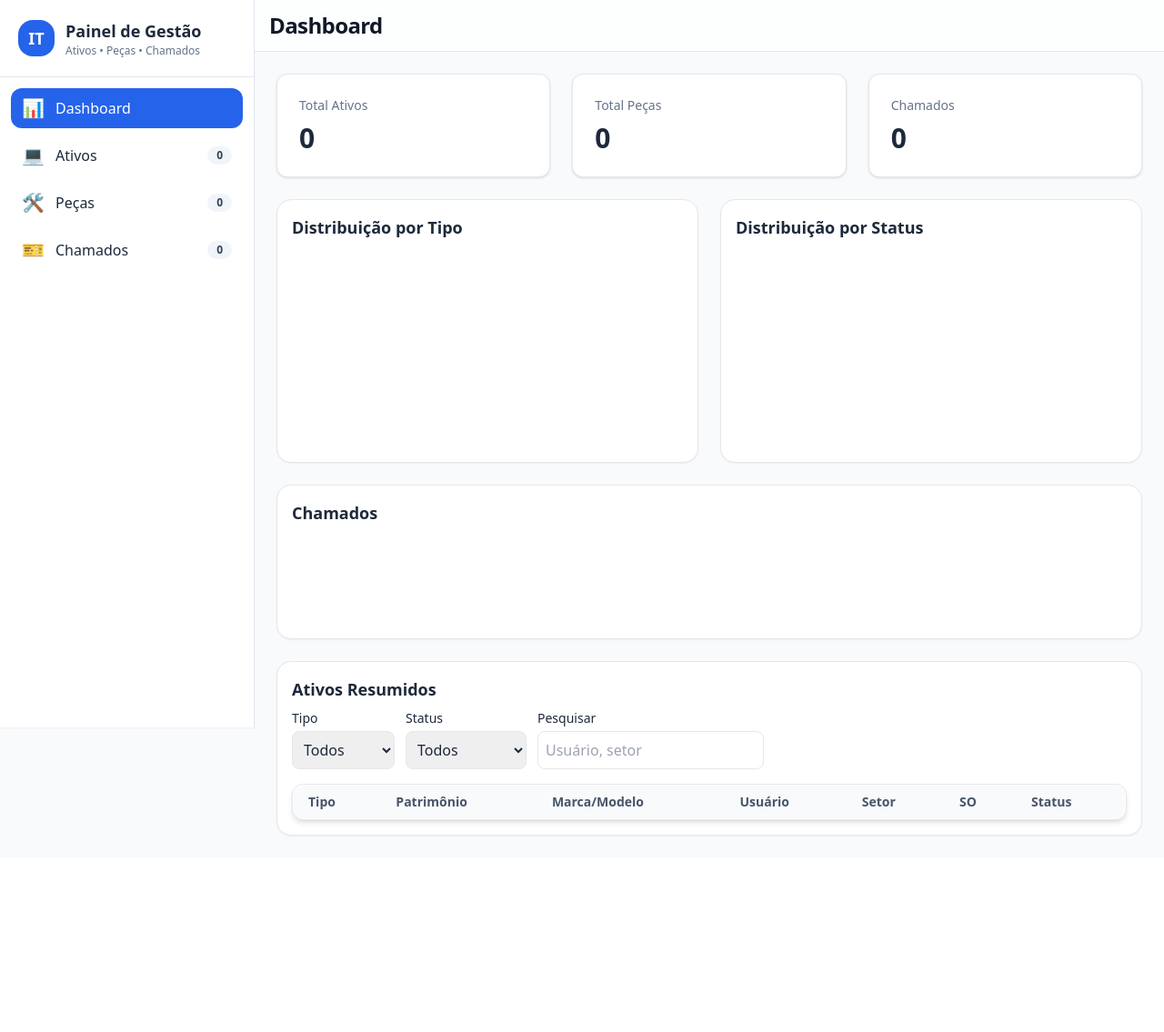
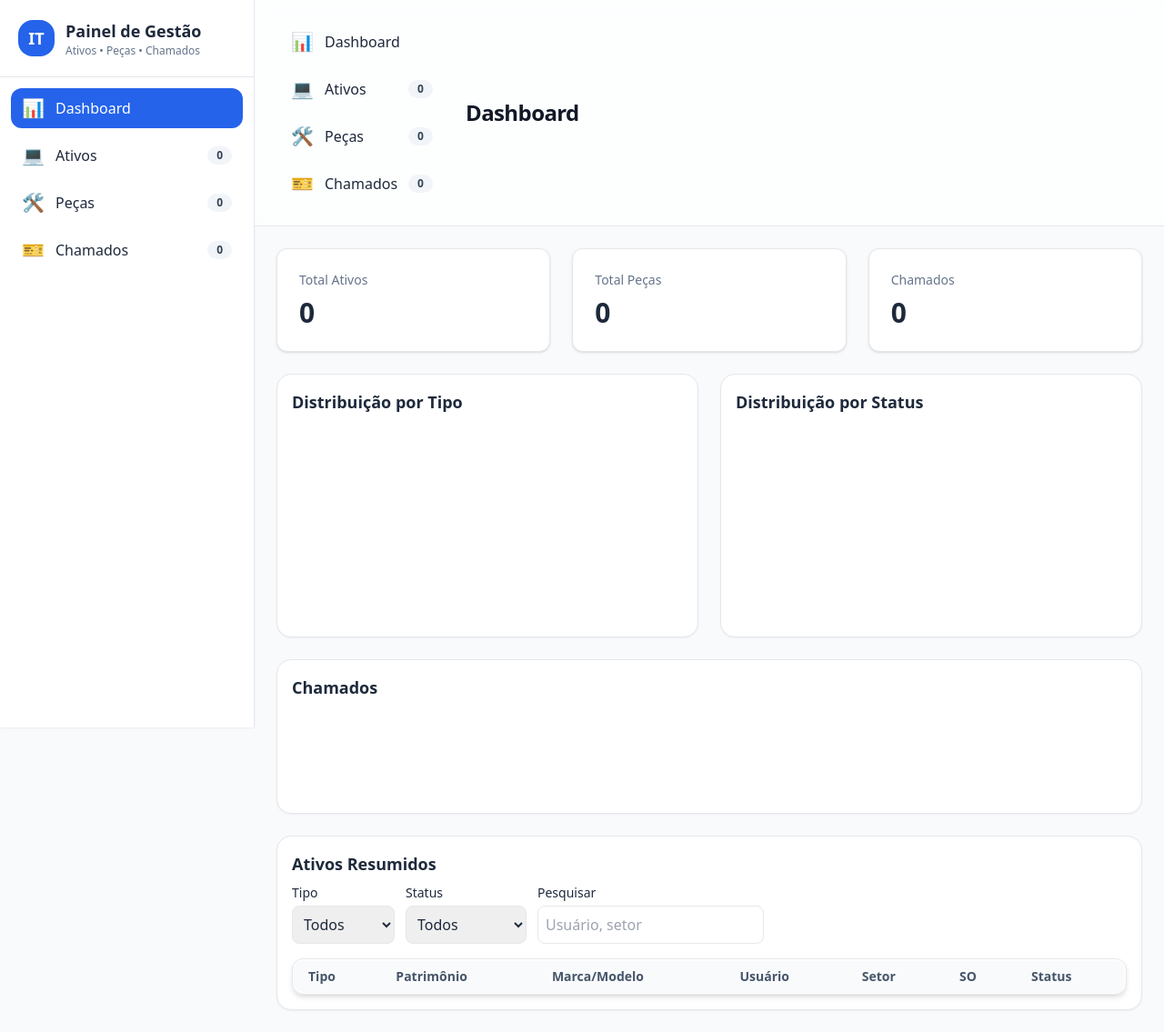
Before and after one commit to dghenri/pgi, a Flask app: page / in a window 1280 px wide. Shown: the whole page at 91% size. Before the commit the page ends 920 px from the top, so only its background shows below. Run offline with Flask 3, Linux system fonts and the light colour scheme; lists and menus that the app fills with data are empty; a map, chart or similar area stays blank; some libraries are stand-ins or nearby versions.

Commit message:
Preparando o menu mobile no front-end

```diff
--- a/templates/index.html
+++ b/templates/index.html
@@ -57,8 +57,36 @@
       <header class="sticky top-0 z-20 bg-white/70 backdrop-blur border-b border-slate-200">
         <div class="max-w-7xl mx-auto px-4 py-3 flex items-center justify-between">
           <div class="flex items-center gap-3">
-            <button id="mobileMenuBtn" class="md:hidden rounded-lg border px-2 py-1">☰</button>
-            <h2 id="pageTitle" class="text-2xl font-bold tracking-tight text-gray-900">Dashboard</h2>
+            <div class="hidden md:block">
+              <nav class="p-3 space-y-2">
+                <button data-page="dashboard" class="w-full flex items-center gap-3 px-3 py-2 rounded-xl hover:bg-slate-100 group" onclick="renderAtivos()">
+                  <span class="text-xl">📊</span>
+                  <span class="font-medium">Dashboard</span>
+                </button>
+
+                <button data-page="ativos" class="w-full flex items-center gap-3 px-3 py-2 rounded-xl hover:bg-slate-100 group">
+                  <span class="text-xl">💻</span>
+                  <span class="font-medium">Ativos</span>
+                  <span id="badgeAtivos" class="ml-auto inline-flex items-center justify-center rounded-full bg-slate-100 px-2.5 py-0.5 text-xs font-semibold text-slate-700">0</span>
+                </button>
+
+                <button data-page="pecas" class="w-full flex items-center gap-3 px-3 py-2 rounded-xl hover:bg-slate-100 group">
+                  <span class="text-xl">🛠️</span>
+                  <span class="font-medium">Peças</span>
+                  <span id="badgePecas" class="ml-auto inline-flex items-center justify-center rounded-full bg-slate-100 px-2.5 py-0.5 text-xs font-semibold text-slate-700">0</span>
+                </button>
+
+                <button data-page="chamados" class="w-full flex items-center gap-3 px-3 py-2 rounded-xl hover:bg-slate-100 group">
+                  <span class="text-xl">🎫</span>
+                  <span class="font-medium">Chamados</span>
+                  <span id="badgeChamados" class="ml-auto inline-flex items-center justify-center rounded-full bg-slate-100 px-2.5 py-0.5 text-xs font-semibold text-slate-700">0</span>
+                </button>
+              </nav>
+            </div>
+            <div>
+              <button id="menuBtn" class="md:hidden rounded-lg border px-2 py-1">☰</button>
+              <h2 id="pageTitle" class="text-2xl font-bold tracking-tight text-gray-900">Dashboard</h2>
+            </div>
           </div>
         </div>
       </header>
@@ -466,6 +494,8 @@
       showPage('dashboard'); // Página inicial
 
     //------------------------------------------------------------------------------------------------------------------------------ Menu Mobile
+
+
 
     //---------------------------------------------------------------------------------------------------------------------------------Dashboa  rd
     function gerarGraficos() {
```
